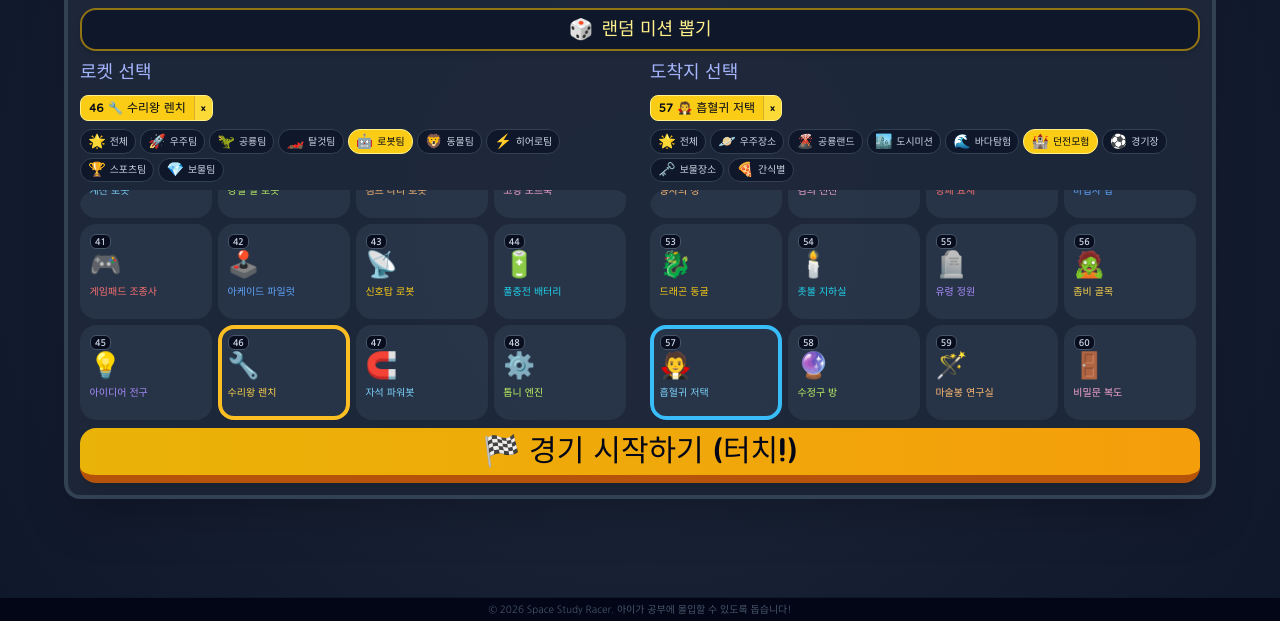
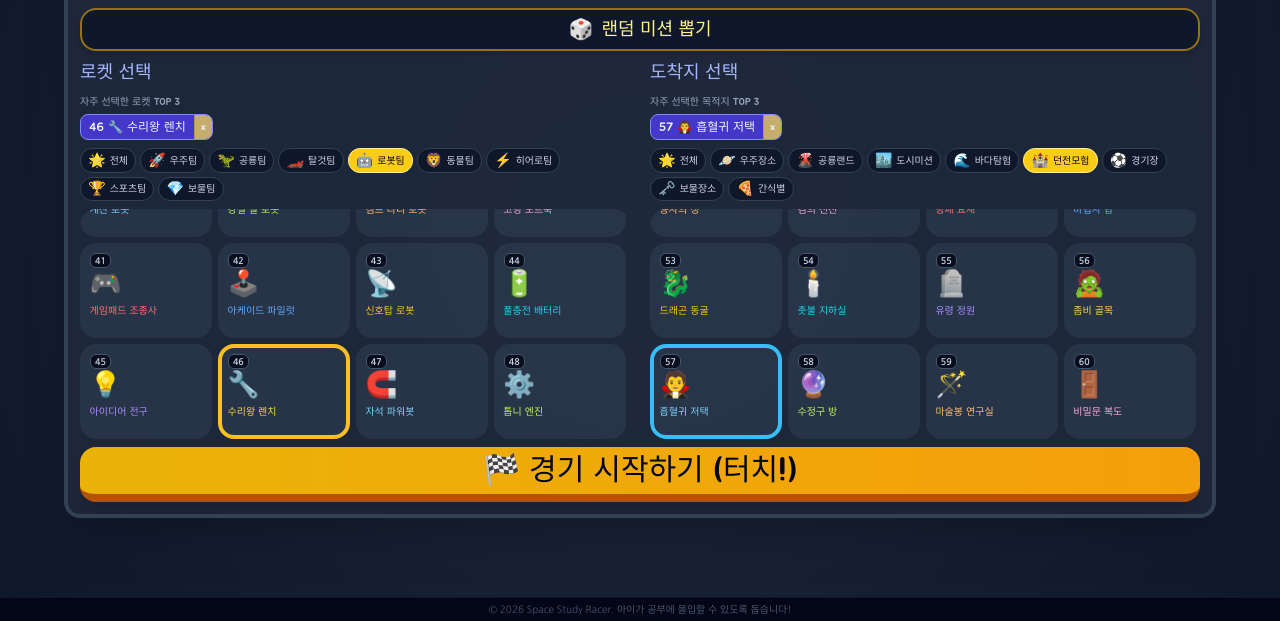
Before and after one commit to luckydyu/space-timer, a website: page index.html in a window 1280 px wide. Shown: the part 179-800 px from the top of the page. Drawn offline with nearby package versions, Linux system fonts and the light colour scheme.

Commit message:
권별 연속 장수와 선택 순위 수정

```diff
--- a/index.html
+++ b/index.html
@@ -99,6 +99,7 @@
         <!-- 로켓 선택 -->
         <div class="min-w-0">
           <h3 class="game-font text-lg text-indigo-300 mb-2">로켓 선택</h3>
+          <p class="game-font text-[10px] text-slate-400 mb-1">자주 선택한 로켓 TOP 3</p>
           <div id="favorite-car-list" class="flex flex-wrap gap-1.5 pb-2 min-w-0"></div>
           <div id="car-category-tabs" class="flex flex-wrap gap-1.5 pb-2 mb-2"></div>
           <div id="car-selection-grid" class="grid min-w-0 grid-cols-2 sm:grid-cols-3 lg:grid-cols-4 2xl:grid-cols-5 gap-2 md:gap-3 max-h-[276px] md:max-h-[300px] overflow-y-auto pr-1 rounded-2xl"></div>
@@ -107,6 +108,7 @@
         <!-- 도착지 선택 -->
         <div class="min-w-0">
           <h3 class="game-font text-lg text-indigo-300 mb-2">도착지 선택</h3>
+          <p class="game-font text-[10px] text-slate-400 mb-1">자주 선택한 목적지 TOP 3</p>
           <div id="favorite-destination-list" class="flex flex-wrap gap-1.5 pb-2 min-w-0"></div>
           <div id="destination-category-tabs" class="flex flex-wrap gap-1.5 pb-2 mb-2"></div>
           <div id="destination-selection-grid" class="grid min-w-0 grid-cols-2 sm:grid-cols-3 lg:grid-cols-4 2xl:grid-cols-5 gap-2 md:gap-3 max-h-[276px] md:max-h-[300px] overflow-y-auto pr-1 rounded-2xl"></div>
--- a/src/features/setupView.js
+++ b/src/features/setupView.js
@@ -89,13 +89,13 @@
     container.innerHTML = favorites.length ? favorites.map(id => {
       const car = data.CARS[id];
       return `
-        <span class="favorite-chip inline-flex items-center max-w-full rounded-lg bg-yellow-400 text-slate-950 border border-yellow-200 overflow-hidden">
+        <span class="favorite-chip inline-flex items-center max-w-full rounded-lg bg-indigo-700 text-indigo-50 border border-indigo-400 overflow-hidden">
           <button type="button" data-car-id="${id}" class="game-font text-[10px] md:text-xs px-2 py-1 flex items-center gap-1 min-w-0">
             <span>${car.number}</span>
             <span>${car.emoji}</span>
             <span class="truncate">${car.label}</span>
           </button>
-          <button type="button" data-remove-favorite-car-id="${id}" class="game-font px-1.5 py-1 text-[10px] bg-yellow-300/70 hover:bg-yellow-200 border-l border-yellow-600/30" aria-label="${car.label} 즐겨찾기 삭제">x</button>
+          <button type="button" data-remove-favorite-car-id="${id}" class="game-font px-1.5 py-1 text-[10px] bg-indigo-800/70 hover:bg-indigo-600 border-l border-indigo-300/30" aria-label="${car.label} 자주 선택 목록에서 제외">x</button>
         </span>
       `;
     }).join('') : '<span class="game-font text-[10px] text-slate-500">자주 선택하면 여기에 표시됩니다</span>';
@@ -108,13 +108,13 @@
     container.innerHTML = favorites.length ? favorites.map(id => {
       const destination = data.DESTINATIONS[id];
       return `
-        <span class="favorite-chip inline-flex items-center max-w-full rounded-lg bg-yellow-400 text-slate-950 border border-yellow-200 overflow-hidden">
+        <span class="favorite-chip inline-flex items-center max-w-full rounded-lg bg-indigo-700 text-indigo-50 border border-indigo-400 overflow-hidden">
           <button type="button" data-destination-id="${id}" class="game-font text-[10px] md:text-xs px-2 py-1 flex items-center gap-1 min-w-0">
             <span>${destination.number}</span>
             <span>${destination.icon}</span>
             <span class="truncate">${destination.name}</span>
           </button>
-          <button type="button" data-remove-favorite-destination-id="${id}" class="game-font px-1.5 py-1 text-[10px] bg-yellow-300/70 hover:bg-yellow-200 border-l border-yellow-600/30" aria-label="${destination.name} 즐겨찾기 삭제">x</button>
+          <button type="button" data-remove-favorite-destination-id="${id}" class="game-font px-1.5 py-1 text-[10px] bg-indigo-800/70 hover:bg-indigo-600 border-l border-indigo-300/30" aria-label="${destination.name} 자주 선택 목록에서 제외">x</button>
         </span>
       `;
     }).join('') : '<span class="game-font text-[10px] text-slate-500">자주 선택하면 여기에 표시됩니다</span>';
@@ -216,9 +216,10 @@
     const nextBook = Math.max(1, Math.min(kitanPlan.BOOKS_PER_SERIES, current.book + diff));
 
     if (field === 'series') {
-      kitanPlan.setNextStart(kitanPlan.SERIES[nextSeriesIndex], current.book, current.page);
+      kitanPlan.setNextStart(kitanPlan.SERIES[nextSeriesIndex], 1, 1);
     } else if (field === 'book') {
-      kitanPlan.setNextStart(current.series, nextBook, current.page);
+      const firstPage = ((nextBook - 1) * kitanPlan.PAGES_PER_BOOK) + 1;
+      kitanPlan.setNextStart(current.series, nextBook, firstPage);
     }
 
     renderKitanPlan();
--- a/src/services/preferences.js
+++ b/src/services/preferences.js
@@ -11,16 +11,9 @@
       const rawValue = window.localStorage.getItem(STORAGE_KEY);
       if (!rawValue) return createDefaultPreferences();
       const parsedValue = JSON.parse(rawValue);
-      const migrate = (counts, favorites) => {
-        if (counts && typeof counts === 'object' && !Array.isArray(counts)) return counts;
-        return Object.fromEntries((Array.isArray(favorites) ? favorites : []).map((id, index) => [id, {
-          count: 1,
-          lastSelected: MAX_FAVORITES - index
-        }]));
-      };
       return {
-        carSelections: migrate(parsedValue.carSelections, parsedValue.favoriteCars),
-        destinationSelections: migrate(parsedValue.destinationSelections, parsedValue.favoriteDestinations),
+        carSelections: parsedValue.carSelections && typeof parsedValue.carSelections === 'object' ? parsedValue.carSelections : {},
+        destinationSelections: parsedValue.destinationSelections && typeof parsedValue.destinationSelections === 'object' ? parsedValue.destinationSelections : {},
         selectionSequence: Math.max(0, Number(parsedValue.selectionSequence) || MAX_FAVORITES)
       };
     } catch {
```
Also changed, not shown: tests/e2e/setup.spec.js (+10 -2 lines).
